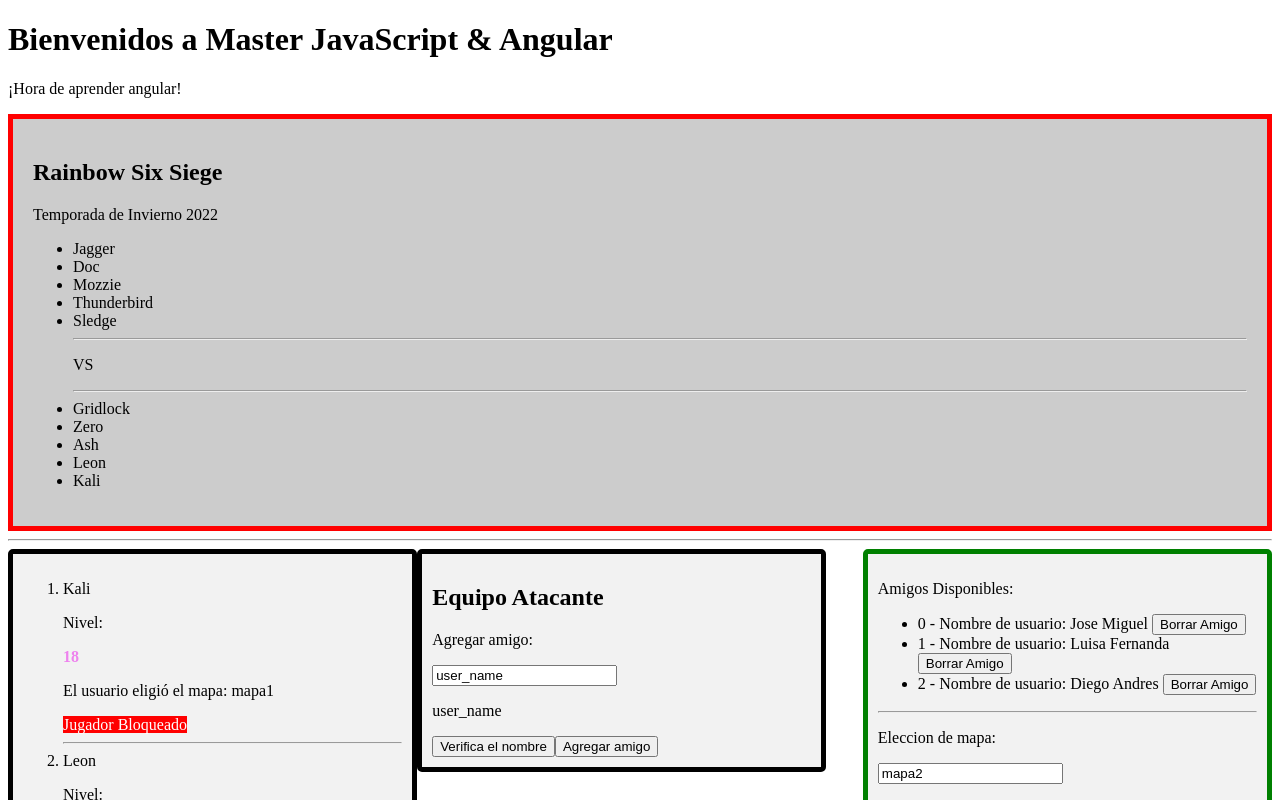
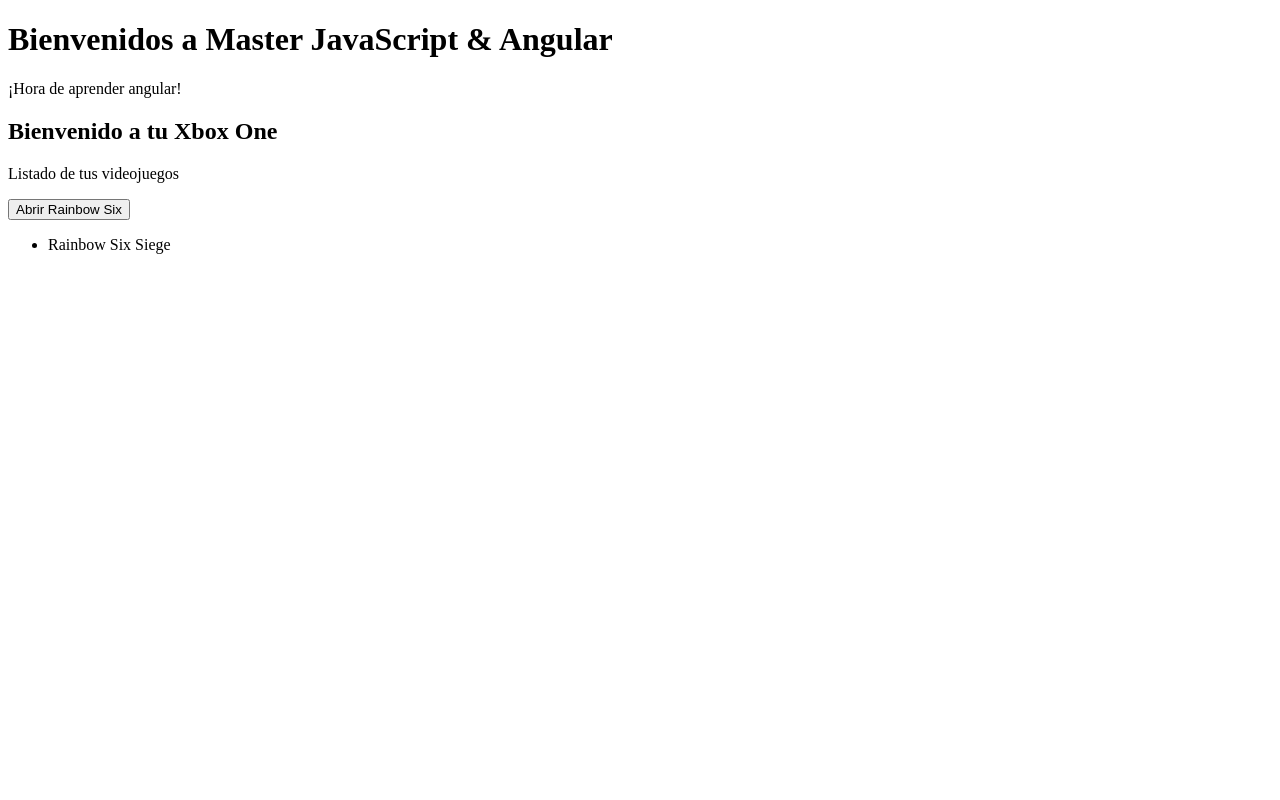
Before and after one commit to Juandieruiz/Master-JavaScript, an Angular app in the folder angular-learning/: page /xbox in a window 1280 px wide. Shown: the top 800 px of the page. Built offline with nearby package versions, Linux system fonts and the light colour scheme.

Commit message:
Angular Routing app

```diff
--- a/angular-learning/src/app/app.component.html
+++ b/angular-learning/src/app/app.component.html
@@ -2,17 +2,19 @@
 <h1>Bienvenidos a {{title}}</h1>
 
 <p>¡Hora de aprender angular!</p>
+
+<router-outlet></router-outlet>
 </div>
 <!-- ? Encendido de Xbox -->
 <!-- <button (click)="Xbox(false)" *ngIf="mostrarVideojuegos">Apagar Xbox</button>
 <button (click)="Xbox(true)" *ngIf="!mostrarVideojuegos">Encender Xbox</button>
 
+    Probando Hook de ngOnDestroy
 
 <div id="videojuego">
-    Probando Hook de ngOnDestroy
     <app-videojuego *ngIf="mostrarVideojuegos"></app-videojuego>
 
 </div> -->
 
 <!-- ? Cargando Videojuego Rainbow -->
-<app-rainbow-six-siege></app-rainbow-six-siege>
+<!-- <app-rainbow-six-siege></app-rainbow-six-siege> -->
```
Also changed, not shown: angular-learning/src/app/app-routing.module.ts (+6 -2 lines).
